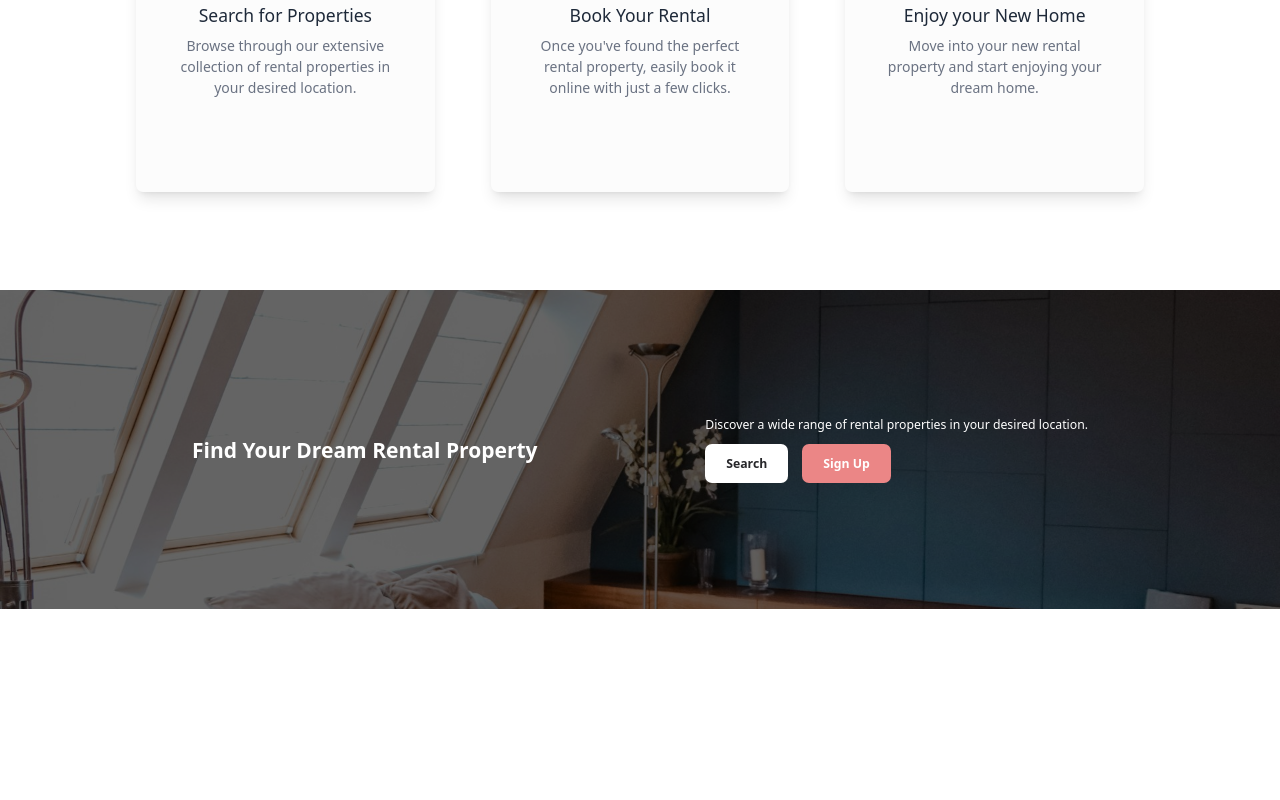
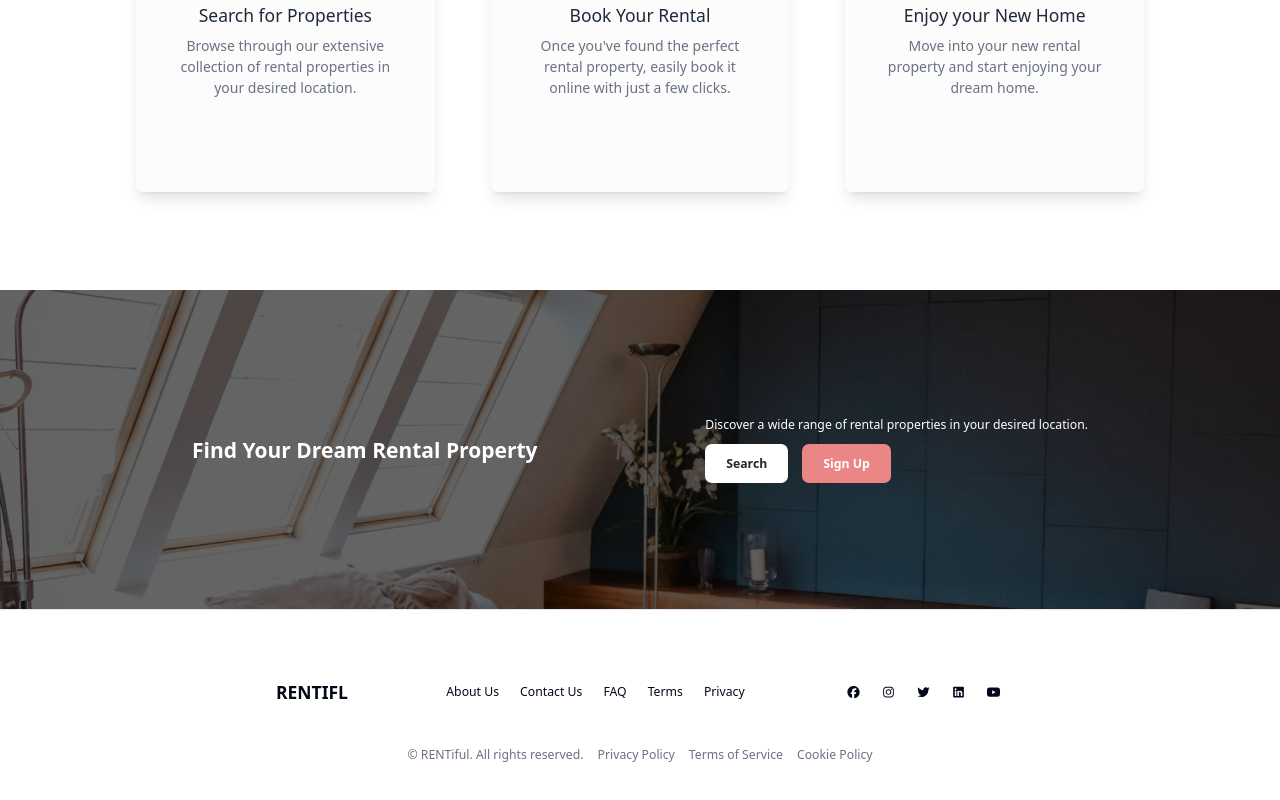
Before and after one commit to pieash9/real-state, a Next.js app in the folder client/: page /landing in a window 1280 px wide. Shown: the part 1762-2562 px from the top of the page. Before the commit the page ends 2371 px from the top, so only its background shows below. Built offline with nearby package versions, Linux system fonts and the light colour scheme; no server answers.

Commit message:
added footer section

```diff
--- a/client/package.json
+++ b/client/package.json
@@ -9,6 +9,9 @@
     "lint": "next lint"
   },
   "dependencies": {
+    "@fortawesome/fontawesome-svg-core": "^6.7.2",
+    "@fortawesome/free-brands-svg-icons": "^6.7.2",
+    "@fortawesome/react-fontawesome": "^0.2.2",
     "@hookform/resolvers": "^5.0.1",
     "@radix-ui/react-avatar": "^1.1.4",
     "@radix-ui/react-checkbox": "^1.1.5",
--- /dev/null
+++ b/client/src/app/(nondashboard)/landing/FooterSection.tsx
@@ -0,0 +1,91 @@
+import Link from "next/link";
+import { FontAwesomeIcon } from "@fortawesome/react-fontawesome";
+import {
+  faFacebook,
+  faInstagram,
+  faTwitter,
+  faLinkedin,
+  faYoutube,
+} from "@fortawesome/free-brands-svg-icons";
+
+const FooterSection = () => {
+  return (
+    <footer className="border-t border-gray-200 py-20">
+      <div className="max-w-4xl mx-auto px-6 sm:px-8">
+        <div className="flex flex-col md:flex-row justify-between items-center">
+          <div className="mb-4">
+            <Link href={"/"} className="text-xl font-bold" scroll={false}>
+              RENTIFL
+            </Link>
+          </div>
+
+          <nav className="mb-4">
+            <ul className="flex space-x-6">
+              <li>
+                <Link href={"/about"}>About Us</Link>
+              </li>
+              <li>
+                <Link href={"/contact"}>Contact Us</Link>
+              </li>
+              <li>
+                <Link href={"/faq"}>FAQ</Link>
+              </li>
+              <li>
+                <Link href={"/terms"}>Terms</Link>
+              </li>
+              <li>
+                <Link href={"/privacy"}>Privacy</Link>
+              </li>
+            </ul>
+          </nav>
+
+          <div className="flex space-x-4 mb-4">
+            <a
+              href="#"
+              aria-label="Facebook"
+              className="hover:text-primary-600"
+            >
+              <FontAwesomeIcon icon={faFacebook} className="size-6" />
+            </a>
+            <a
+              href="#"
+              aria-label="Facebook"
+              className="hover:text-primary-600"
+            >
+              <FontAwesomeIcon icon={faInstagram} className="size-6" />
+            </a>
+            <a
+              href="#"
+              aria-label="Facebook"
+              className="hover:text-primary-600"
+            >
+              <FontAwesomeIcon icon={faTwitter} className="size-6" />
+            </a>
+            <a
+              href="#"
+              aria-label="Facebook"
+              className="hover:text-primary-600"
+            >
+              <FontAwesomeIcon icon={faLinkedin} className="size-6" />
+            </a>
+            <a
+              href="#"
+              aria-label="Facebook"
+              className="hover:text-primary-600"
+            >
+              <FontAwesomeIcon icon={faYoutube} className="size-6" />
+            </a>
+          </div>
+        </div>
+        <div className="mt-8 text-center text-sm text-gray-500 flex justify-center space-x-4">
+          <span>© RENTiful. All rights reserved.</span>
+          <Link href="/privacy">Privacy Policy</Link>
+          <Link href="/terms">Terms of Service</Link>
+          <Link href="/cookies">Cookie Policy</Link>
+        </div>
+      </div>
+    </footer>
+  );
+};
+
+export default FooterSection;
--- a/client/src/app/(nondashboard)/landing/page.tsx
+++ b/client/src/app/(nondashboard)/landing/page.tsx
@@ -1,6 +1,7 @@
 import CallToActionSection from "./CallToActionSection";
 import DiscoverSection from "./DiscoverSection";
 import FeaturesSection from "./FeaturesSection";
+import FooterSection from "./FooterSection";
 import HeroSection from "./HeroSection";
 
 const Landing = () => {
@@ -10,6 +11,7 @@
       <FeaturesSection />
       <DiscoverSection />
       <CallToActionSection />
+      <FooterSection />
     </div>
   );
 };
```
Also changed, not shown: 1 other file (tests, documents, lock files or other folders).
